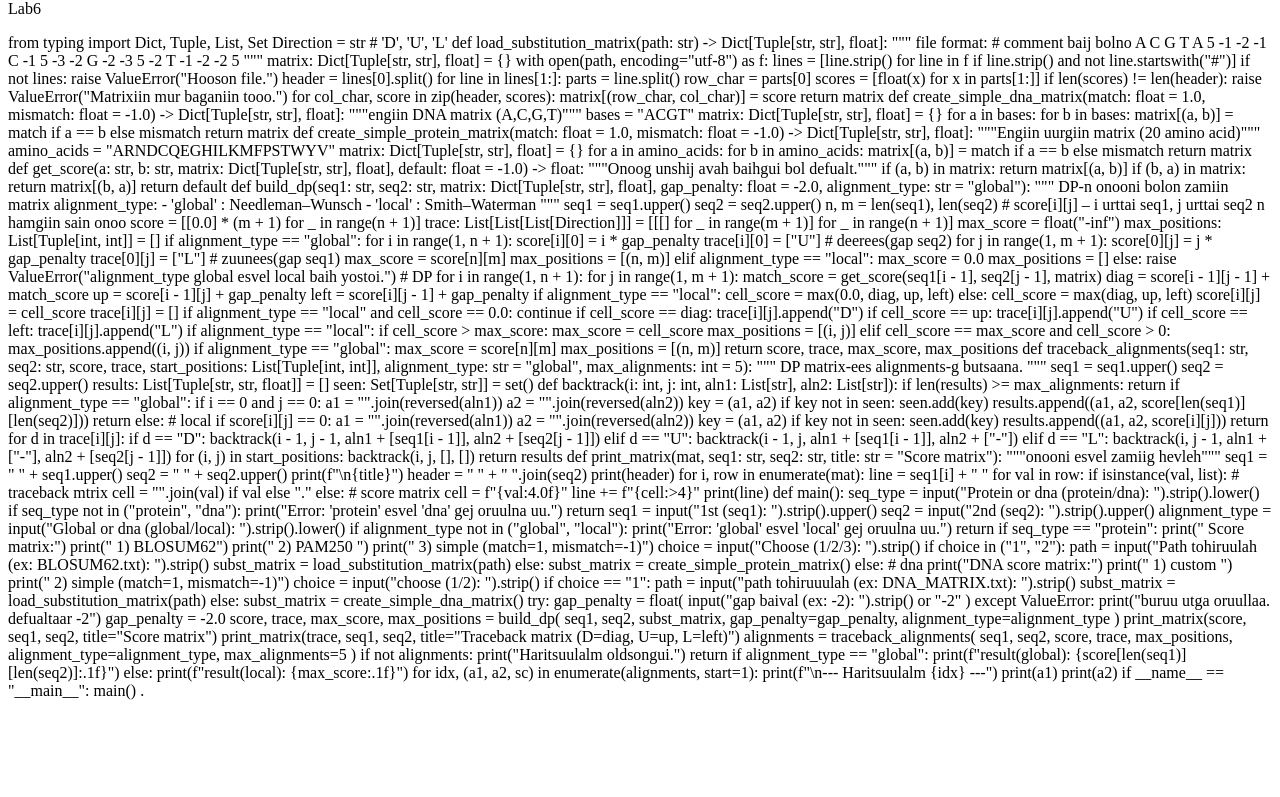
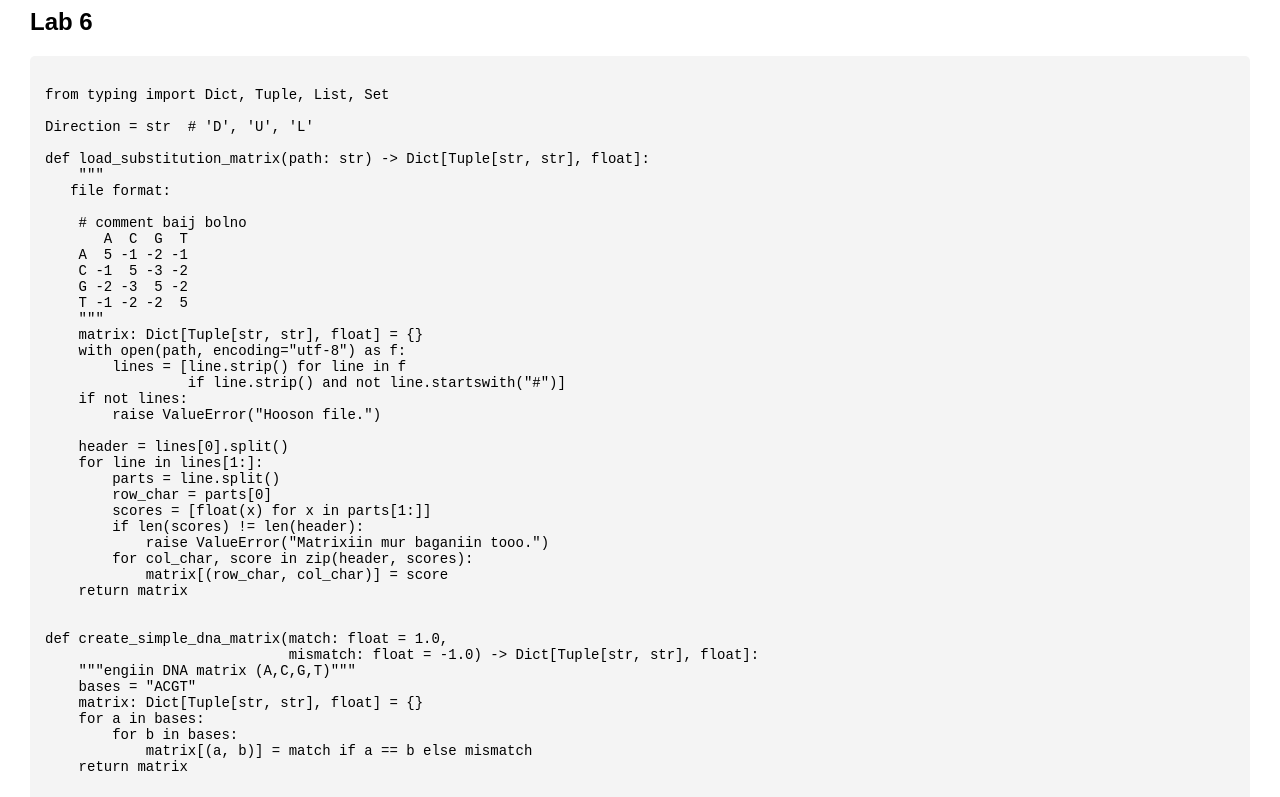
Before and after one commit to Boldowen/ICSI310, a plain HTML site: page index.html in a window 1280 px wide. Shown: the part 80-877 px from the top of the page. Before the commit the page ends 800 px from the top, so only its background shows below. Drawn offline with Linux system fonts and the light colour scheme.

Commit message:
Update index.html

```diff
--- a/index.html
+++ b/index.html
@@ -3,12 +3,31 @@
 <head>
     <meta charset="UTF-8">
     <meta name="viewport" content="width=device-width, initial-scale=1.0">
-    <title>Simple Page</title>
+    <title>ICSI310 Lab6</title>
+    <style>
+        body {
+            font-family: Arial, sans-serif;
+            margin: 30px;
+        }
+        pre {
+            background: #f4f4f4;
+            padding: 15px;
+            overflow-x: auto;
+            border-radius: 5px;
+        }
+        code {
+            font-family: "Courier New", monospace;
+            font-size: 14px;
+        }
+    </style>
 </head>
 <body>
+
     <h1>ICSI310</h1>
-    <p>Lab6</p>
-    <p>from typing import Dict, Tuple, List, Set
+    <h2>Lab 6</h2>
+
+    <pre><code>
+from typing import Dict, Tuple, List, Set
 
 Direction = str  # 'D', 'U', 'L'
 
@@ -306,6 +325,8 @@ def main():
 
 if __name__ == "__main__":
     main()
-.</p>
+
+    </code></pre>
+
 </body>
 </html>
```
